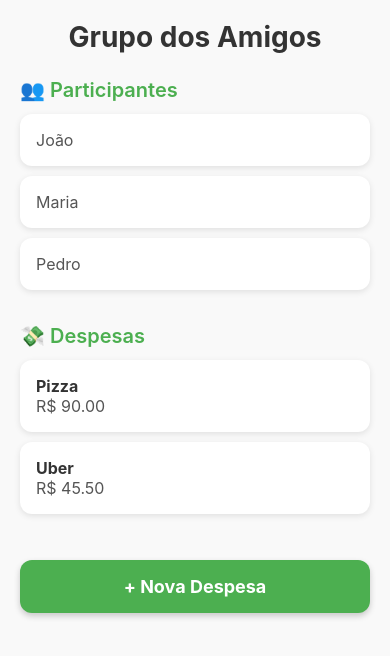
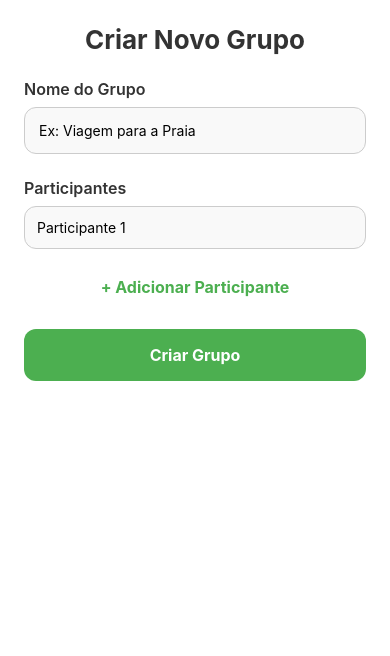
Before and after one commit to PedroCardoso000/Split-Expenses-Mobile, a React Native app: screen / in a window 390 px wide. Shown: the top 656 px of the page. Built offline with nearby package versions, Linux system fonts and the light colour scheme.

Commit message:
feat/fix: created screen criarDespesas and adjust components

```diff
--- a/App.tsx
+++ b/App.tsx
@@ -7,6 +7,7 @@ import CadastroScreen from "./src/pages/cadastroscreen";
 import HomeScreen from "./src/pages/homeScreen";
 import GrupoDetalhes from "./src/pages/grupoDetalhes";
 import CriarGrupo from "./src/pages/criarGrupo";
+import CriarDespesa from "./src/pages/criarDespesas";
 
 const Stack = createNativeStackNavigator();
 
@@ -28,6 +29,6 @@ export default function App() {
     //   </Stack.Navigator>
     // </NavigationContainer>
 
-    <GrupoDetalhes />
+    <CriarGrupo />
   );
 }
--- a/package.json
+++ b/package.json
@@ -9,6 +9,7 @@
     "web": "expo start --web"
   },
   "dependencies": {
+    "@react-native-picker/picker": "^2.11.0",
     "@react-navigation/native": "^7.1.6",
     "@react-navigation/native-stack": "^7.3.10",
     "axios": "^1.8.4",
--- /dev/null
+++ b/src/pages/criarDespesas.tsx
@@ -0,0 +1,131 @@
+import React, { useState } from 'react';
+import {
+  View,
+  Text,
+  TextInput,
+  TouchableOpacity,
+  StyleSheet,
+  Alert,
+  ScrollView,
+} from 'react-native';
+
+import { Picker } from '@react-native-picker/picker';
+
+export default function CriarDespesa({ navigation }: any) {
+  const [descricao, setDescricao] = useState('');
+  const [valor, setValor] = useState('');
+  const [responsavelId, setResponsavelId] = useState('');
+
+  const usuarios = [
+    { id: '1', nome: 'João' },
+    { id: '2', nome: 'Maria' },
+    { id: '3', nome: 'Pedro' },
+  ];
+
+  const handleCriarDespesa = () => {
+    if (!descricao.trim() || !valor.trim() || !responsavelId) {
+      Alert.alert('Erro', 'Preencha todos os campos!');
+      return;
+    }
+
+    // Aqui iria a requisição para salvar a despesa
+
+    Alert.alert('Sucesso', 'Despesa criada com sucesso!');
+    navigation.goBack(); // Retorna para a tela anterior (GrupoDetalhes)
+  };
+
+  return (
+    <ScrollView style={styles.container}>
+      <Text style={styles.title}>Nova Despesa</Text>
+
+      <Text style={styles.label}>Descrição</Text>
+      <TextInput
+        style={styles.input}
+        placeholder="Ex: Jantar no restaurante"
+        value={descricao}
+        onChangeText={setDescricao}
+      />
+
+      <Text style={styles.label}>Valor Total</Text>
+      <TextInput
+        style={styles.input}
+        placeholder="Ex: 150.00"
+        keyboardType="numeric"
+        value={valor}
+        onChangeText={setValor}
+      />
+
+      <Text style={styles.label}>Responsável</Text>
+      <View style={styles.pickerWrapper}>
+        <Picker
+          selectedValue={responsavelId}
+          onValueChange={(itemValue) => setResponsavelId(itemValue)}
+        >
+          <Picker.Item label="Selecione um usuário" value="" />
+          {usuarios.map((usuario) => (
+            <Picker.Item key={usuario.id} label={usuario.nome} value={usuario.id} />
+          ))}
+        </Picker>
+      </View>
+
+      <TouchableOpacity style={styles.button} onPress={handleCriarDespesa}>
+        <Text style={styles.buttonText}>Salvar Despesa</Text>
+      </TouchableOpacity>
+    </ScrollView>
+  );
+}
+
+const styles = StyleSheet.create({
+  container: {
+    flex: 1,
+    backgroundColor: '#f9f9f9',
+    padding: 20,
+  },
+  title: {
+    fontSize: 26,
+    fontWeight: 'bold',
+    textAlign: 'center',
+    marginBottom: 24,
+    color: '#333',
+  },
+  label: {
+    fontSize: 16,
+    fontWeight: '500',
+    marginBottom: 8,
+    color: '#4CAF50',
+  },
+  input: {
+    borderWidth: 1,
+    borderColor: '#ccc',
+    borderRadius: 12,
+    padding: 14,
+    marginBottom: 20,
+    backgroundColor: '#fff',
+    fontSize: 16,
+  },
+  pickerWrapper: {
+    borderWidth: 1,
+    borderColor: '#ccc',
+    borderRadius: 12,
+    backgroundColor: '#fff',
+    marginBottom: 20,
+  },
+  button: {
+    backgroundColor: '#4CAF50',
+    paddingVertical: 16,
+    borderRadius: 12,
+    alignItems: 'center',
+    marginTop: 12,
+    marginBottom: 24,
+    shadowColor: '#000',
+    shadowOffset: { width: 0, height: 3 },
+    shadowOpacity: 0.2,
+    shadowRadius: 6,
+    elevation: 4,
+  },
+  buttonText: {
+    color: '#fff',
+    fontSize: 18,
+    fontWeight: 'bold',
+  },
+});
--- a/src/pages/criarGrupo.tsx
+++ b/src/pages/criarGrupo.tsx
@@ -6,71 +6,129 @@ import {
   TouchableOpacity,
   StyleSheet,
   Alert,
+  ScrollView,
 } from "react-native";
 
 export default function CriarGrupo({ navigation }: any) {
   const [nomeGrupo, setNomeGrupo] = useState("");
+  const [participantes, setParticipantes] = useState([""]);
 
-  // const criarGrupo = async () => {
-  //   if (!nomeGrupo.trim()) {
-  //     Alert.alert("Erro", "Informe o nome do grupo.");
-  //     return;
-  //   }
+  const adicionarCampo = () => {
+    setParticipantes([...participantes, ""]);
+  };
 
-  //   try {
-  //     await axios.post("/grupos", {
-  //       nome: nomeGrupo,
-  //       criadoPorId: 1, // coloque aqui o ID do usuário logado
-  //     });
-  //     Alert.alert("Sucesso", "Grupo criado com sucesso!");
-  //     navigation.goBack();
-  //   } catch (error) {
-  //     console.error("Erro ao criar grupo:", error);
-  //     Alert.alert("Erro", "Não foi possível criar o grupo.");
-  //   }
-  // };
+  const atualizarParticipante = (index: number, texto: string) => {
+    const novosParticipantes = [...participantes];
+    novosParticipantes[index] = texto;
+    setParticipantes(novosParticipantes);
+  };
+
+  const removerCampo = (index: number) => {
+    const novosParticipantes = participantes.filter((_, i) => i !== index);
+    setParticipantes(novosParticipantes);
+  };
 
   return (
-    <View style={styles.container}>
+    <ScrollView contentContainerStyle={styles.container}>
       <Text style={styles.title}>Criar Novo Grupo</Text>
+
+      <Text style={styles.label}>Nome do Grupo</Text>
       <TextInput
         style={styles.input}
-        placeholder="Nome do grupo"
+        placeholder="Ex: Viagem para a Praia"
         value={nomeGrupo}
         onChangeText={setNomeGrupo}
       />
-      <TouchableOpacity style={styles.button} >
+
+      <Text style={styles.label}>Participantes</Text>
+      {participantes.map((nome, index) => (
+        <View key={index} style={styles.participanteContainer}>
+          <TextInput
+            style={styles.participanteInput}
+            placeholder={`Participante ${index + 1}`}
+            value={nome}
+            onChangeText={(text) => atualizarParticipante(index, text)}
+          />
+          {participantes.length > 1 && (
+            <TouchableOpacity onPress={() => removerCampo(index)}>
+              <Text style={styles.removerTexto}>Remover</Text>
+            </TouchableOpacity>
+          )}
+        </View>
+      ))}
+
+      <TouchableOpacity onPress={adicionarCampo}>
+        <Text style={styles.adicionarTexto}>+ Adicionar Participante</Text>
+      </TouchableOpacity>
+
+      <TouchableOpacity style={styles.button}>
         <Text style={styles.buttonText}>Criar Grupo</Text>
       </TouchableOpacity>
-    </View>
+    </ScrollView>
   );
 }
 
 const styles = StyleSheet.create({
   container: {
-    flex: 1,
-    justifyContent: "center",
     padding: 24,
     backgroundColor: "#fff",
   },
   title: {
-    fontSize: 24,
+    fontSize: 26,
     fontWeight: "bold",
-    marginBottom: 16,
+    marginBottom: 24,
     textAlign: "center",
+    color: "#333",
+  },
+  label: {
+    fontSize: 16,
+    fontWeight: "600",
+    marginBottom: 8,
+    color: "#333",
   },
   input: {
     borderWidth: 1,
     borderColor: "#ccc",
-    borderRadius: 8,
+    borderRadius: 12,
+    padding: 14,
+    marginBottom: 24,
+    backgroundColor: "#f9f9f9",
+  },
+  participanteContainer: {
+    flexDirection: "row",
+    alignItems: "center",
+    marginBottom: 12,
+  },
+  participanteInput: {
+    flex: 1,
+    borderWidth: 1,
+    borderColor: "#ccc",
+    borderRadius: 12,
     padding: 12,
-    marginBottom: 16,
+    backgroundColor: "#f9f9f9",
+  },
+  removerTexto: {
+    marginLeft: 12,
+    color: "#d9534f",
+    fontWeight: "600",
+  },
+  adicionarTexto: {
+    color: "#4CAF50",
+    fontWeight: "bold",
+    textAlign: "center",
+    marginVertical: 16,
+    fontSize: 16,
   },
   button: {
     backgroundColor: "#4CAF50",
     padding: 16,
-    borderRadius: 8,
+    borderRadius: 12,
     alignItems: "center",
+    marginTop: 16,
   },
-  buttonText: { color: "#fff", fontSize: 16, fontWeight: "bold" },
+  buttonText: {
+    color: "#fff",
+    fontSize: 16,
+    fontWeight: "bold",
+  },
 });
```
Also changed, not shown: src/pages/homeScreen.tsx (+72 -33 lines), 1 other file (tests, documents, lock files or other folders).
